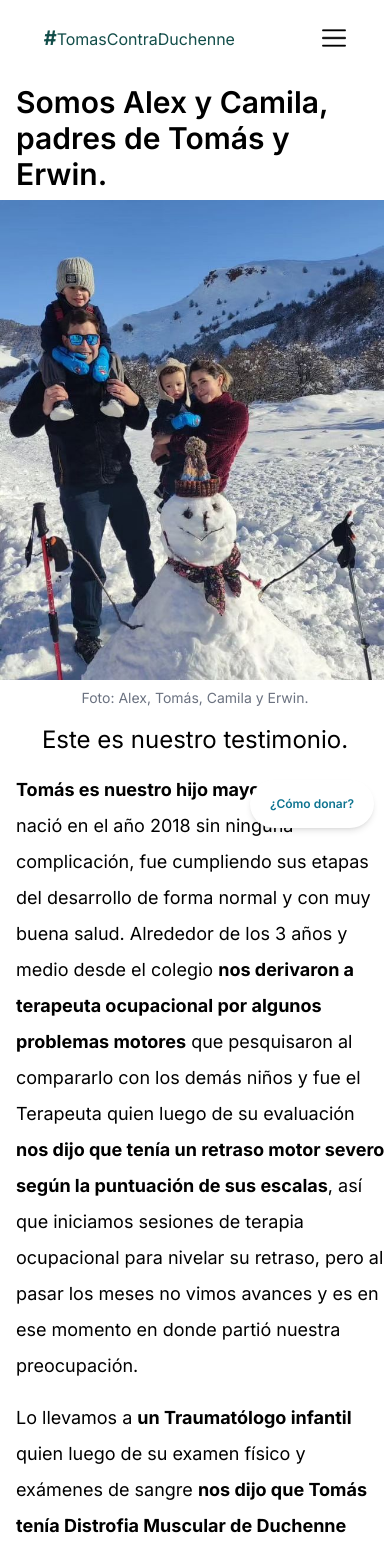
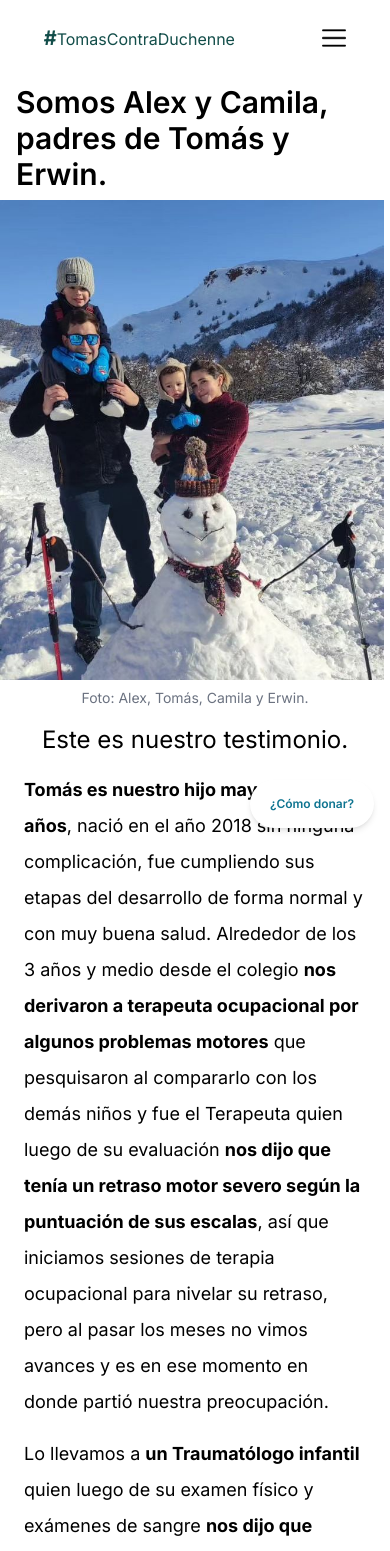
Before and after one commit to dalvaradotey/tomas, a Next.js app: page /testimonio in a window 390 px wide. Shown: the top 1551 px of the page. Built offline with nearby package versions, Linux system fonts and the light colour scheme.

Commit message:
FIX: diferencia de margenes

```diff
--- a/src/app/testimonio/page.tsx
+++ b/src/app/testimonio/page.tsx
@@ -32,14 +32,14 @@ export default function Testimonio() {
           />
           <p className="text-sm text-center text-gray-500 mt-2">Foto: Alex, Tomás, Camila y Erwin.</p>
         </div>
-        <div className="space-y-4 space-x-4 md:space-x-0">
+        <div className="px-6 md:px-0 space-y-4 md:space-x-0">
           <h2 className="mt-2 text-2xl text-center md:text-left">Este es nuestro testimonio.</h2>
           <p><strong>Tomás es nuestro hijo mayor de 5 años</strong>, nació en el año 2018 sin ninguna complicación, fue cumpliendo sus etapas del desarrollo de forma normal y con muy buena salud. Alrededor de los 3 años y medio desde el colegio <strong>nos derivaron a terapeuta ocupacional por algunos problemas motores</strong> que pesquisaron al compararlo con los demás niños y fue el Terapeuta quien luego de su evaluación <strong>nos dijo que tenía un retraso motor severo según la puntuación de sus escalas</strong>, así que iniciamos sesiones de terapia ocupacional para nivelar su retraso, pero al pasar los meses no vimos avances y es en ese momento en donde partió nuestra preocupación.</p>
           <p>Lo llevamos a <strong>un Traumatólogo infantil</strong> quien luego de su examen físico y exámenes de sangre <strong>nos dijo que Tomás tenía Distrofia Muscular de Duchenne (DMD)</strong> pero que este diagnóstico debía ser confirmado con un examen genético y que <strong>su evaluación debía continuar con la especialidad de Neurología</strong>.</p>
           <p>En Febrero del 2023 posterior a su visita con la <strong>neuróloga especialista en enfermedades neuromusculares</strong> le tomamos el <strong>examen genético</strong> cuya muestra se envía a Estados Unidos y el resultado se demora un mes.</p>
         </div>
         <p className="my-8 md:text-xl italic bg-amber-50 text-amber-900 leading-8 px-4 py-8">&ldquo;Fue el mes de mayor angustia en nuestras vidas ya que todo lo que leíamos en internet sobre la enfermedad era devastador.&rdquo;</p>
-        <div className="space-y-4 space-y-4 space-x-4 md:space-x-0">
+        <div className="px-6 md:px-0 space-y-4 md:space-x-0">
           <div className="float-right hidden md:block">
             <Image
               src={Elevidys}
```
